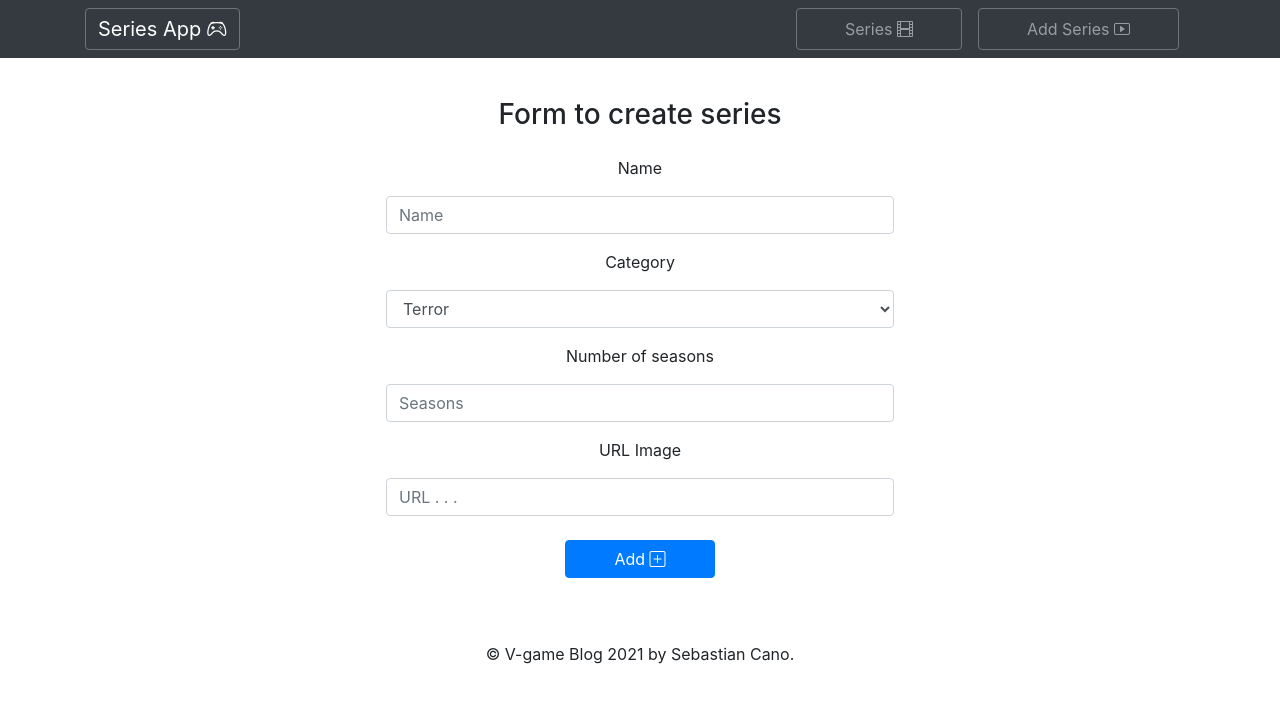
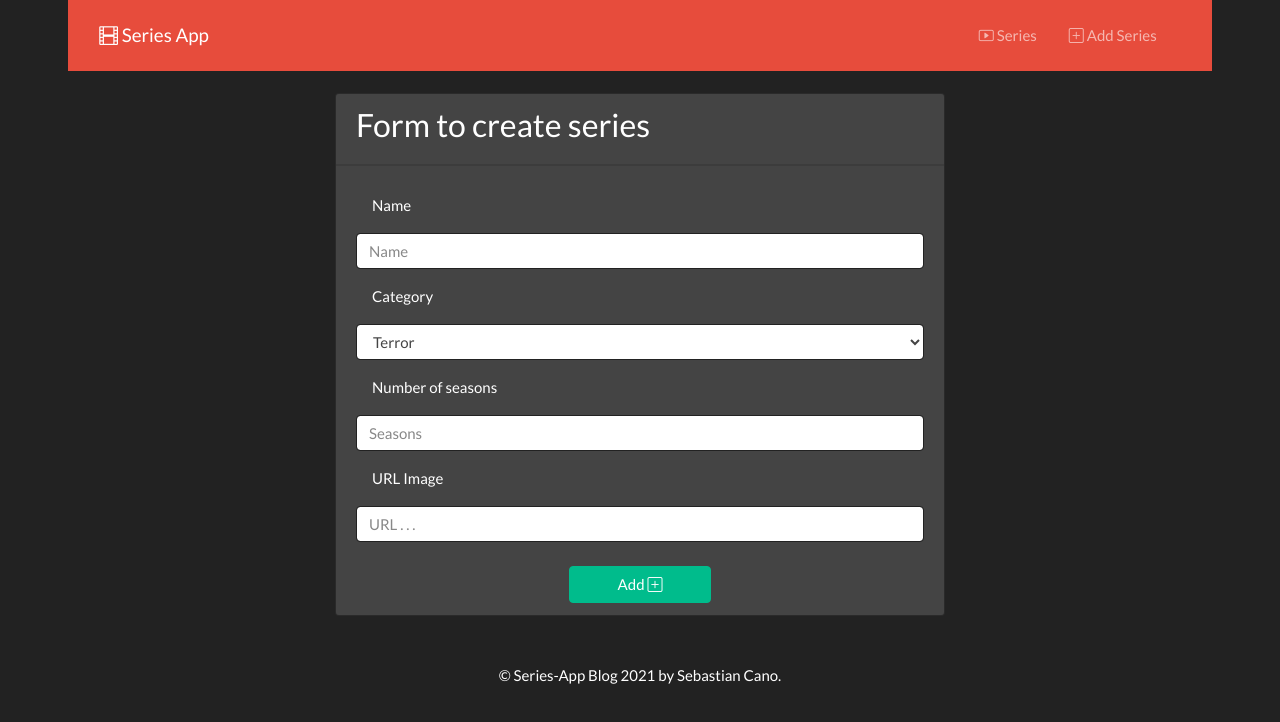
Before and after one commit to FrankOrtegon/Heroku-FireBase, a React (Create React App) app in the folder front/: page /add-series in a window 1280 px wide. Shown: the top 722 px of the page. Built offline with nearby package versions, Linux system fonts and the light colour scheme.

Commit message:
Se realiza diseño

```diff
--- a/front/public/index.html
+++ b/front/public/index.html
@@ -15,6 +15,7 @@
 
     <link rel="stylesheet" href="https://cdnjs.cloudflare.com/ajax/libs/twitter-bootstrap/4.4.1/css/bootstrap.min.css">
     <link rel="stylesheet" href="https://cdn.jsdelivr.net/npm/bootstrap-icons@1.5.0/font/bootstrap-icons.css">
+    <link rel="stylesheet" href="https://cdn.jsdelivr.net/npm/bootswatch@4.5.2/dist/darkly/bootstrap.min.css" integrity="sha384-nNK9n28pDUDDgIiIqZ/MiyO3F4/9vsMtReZK39klb/MtkZI3/LtjSjlmyVPS3KdN" crossorigin="anonymous">
 
     <title>React App</title>
   </head>
--- a/front/src/components/layout/Footer.jsx
+++ b/front/src/components/layout/Footer.jsx
@@ -2,7 +2,7 @@ const Footer = () =>{
     return(
         <footer className="pt-5">
             <div className="container text-center">
-                <p>&copy; V-game Blog 2021 by Sebastian Cano.</p>
+                <p>&copy; Series-App Blog 2021 by Sebastian Cano.</p>
             </div>
         </footer>
     )
--- a/front/src/components/layout/Header.jsx
+++ b/front/src/components/layout/Header.jsx
@@ -3,18 +3,20 @@ import {Link} from "react-router-dom";
 const Header = () => {
 
     return (
-        <nav className="navbar navbar-expand-lg navbar-dark bg-dark">
+        <div className="col-md-11 mx-auto">
+        <nav className="navbar navbar-expand-lg navbar-dark bg-danger">
             <div className="container">
-                <Link className="navbar-brand mr-3 btn btn-outline-secondary" to={"/"}>Series App <i
-                    className="bi bi-controller"/></Link>
+                <Link className="navbar-brand" to={"/"}> <i
+                    className="bi bi-film"/> Series App </Link>
                 <div className="navbar-nav">
-                    <Link className="nav-item nav-link mr-3 btn btn-outline-secondary px-5" to={"/series"}>
-                        Series <i className="bi bi-film"/></Link>
-                    <Link className="nav-item nav-link mr-3 btn btn-outline-secondary px-5" to={"/add-series"}>
-                        Add Series <i className="bi bi-play-btn"/></Link>
+                    <Link className="nav-item nav-link mr-3 " to={"/series"}>
+                    <i className="bi bi-play-btn"/> Series </Link>
+                    <Link className="nav-item nav-link mr-3 " to={"/add-series"}>
+                    <i className="bi bi-plus-square"/> Add Series </Link>
                 </div>
             </div>
         </nav>
+        </div>
     )
 }
 
--- a/front/src/components/series/CreateSeries.jsx
+++ b/front/src/components/series/CreateSeries.jsx
@@ -31,13 +31,14 @@ const CreateSeries = () => {
     }
 
     return (
-        <div className=" container text-center ">
-            <div className="row">
-                <div className="col-md-3"/>
-                <div className="col-md-6">
+        <div className="col-md-6 mx-auto">
+             <div className="card">
+                <div className="card-header">
+                    <h3>Form to create series</h3>
+                </div>
+                    <div class="card-footer">
 
-                        <form className="text-center p-3" >
-                            <h3 className={"text-center"}>Form to create series</h3>
+                        <form className="" >
                             <label className={"m-3"}>Name</label>
                             <input placeholder={"Name"}
                                    className={"form-control"}
@@ -78,7 +79,7 @@ const CreateSeries = () => {
                                    maxLength={100}
                                    required={true}/>
                             <div className="text-center">
-                                <button onSubmit={submitSeries} className="btn btn-primary px-5 mt-4 ">Add <i className="bi bi-plus-square"/>
+                                <button onSubmit={submitSeries} className="btn btn-success px-5 mt-4 ">Add <i className="bi bi-plus-square"/>
                                 </button>
                             </div>
                         </form>
```
